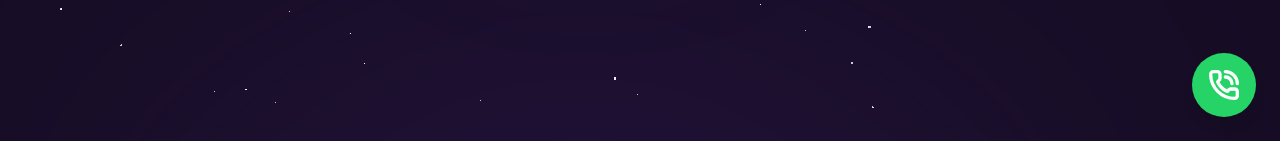
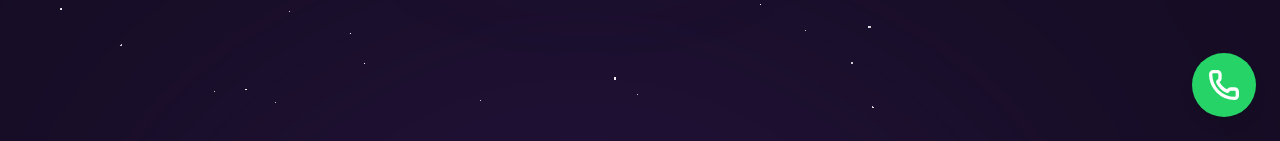
Before and after one commit to amineelakkermi/tafadi, a Next.js app: page / in a window 1280 px wide. Shown: the part 659-800 px from the top of the page. Built offline with nearby package versions, Linux system fonts and the light colour scheme; a web font is replaced by a local one.

Commit message:
mise a jour

```diff
--- a/components/ContactIcons.tsx
+++ b/components/ContactIcons.tsx
@@ -1,7 +1,7 @@
 'use client';
 
+import { LucidePhone } from 'lucide-react';
 import React from 'react';
-import { LucidePhoneCall, MessageCircle, PhoneCall, PhoneCallIcon } from 'lucide-react';
 
 declare global {
   interface Window {
@@ -29,7 +29,7 @@ const WhatsappButton: React.FC = () => {
       onClick={handleWhatsappClick}
       className="fixed bottom-6 right-6 z-50 flex items-center justify-center bg-[#25D366] hover:bg-[#1ebe5d] rounded-full p-4 shadow-lg transition-all duration-300 hover:scale-110"
     >
-      <LucidePhoneCall size={32} color="#fff" strokeWidth={2.5} />
+      <LucidePhone size={32} color="#fff" strokeWidth={2.5} />
     </a>
   );
 };
```
